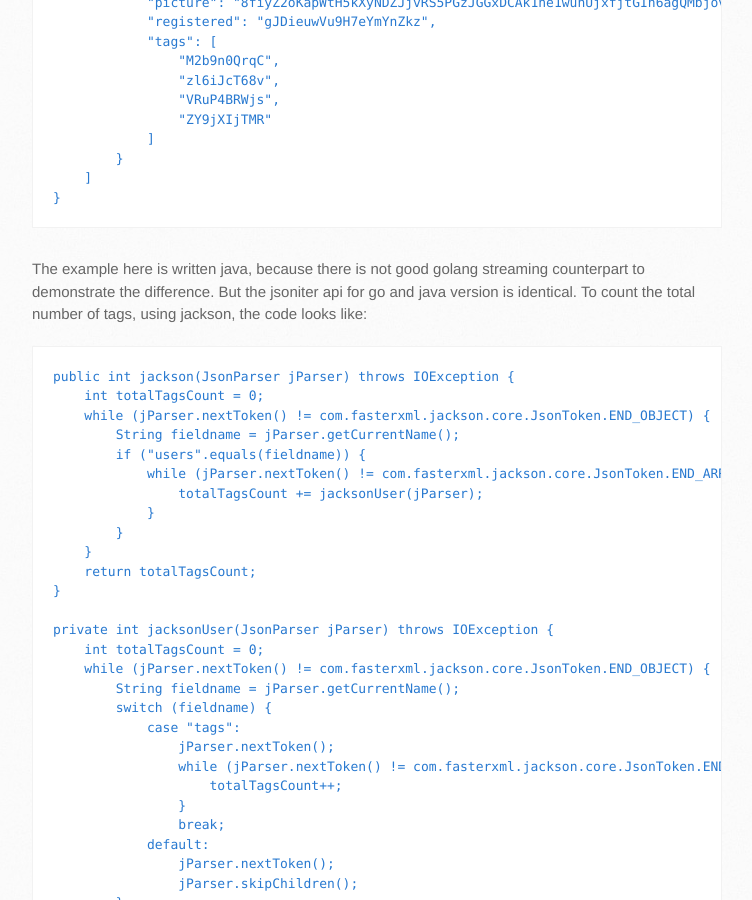
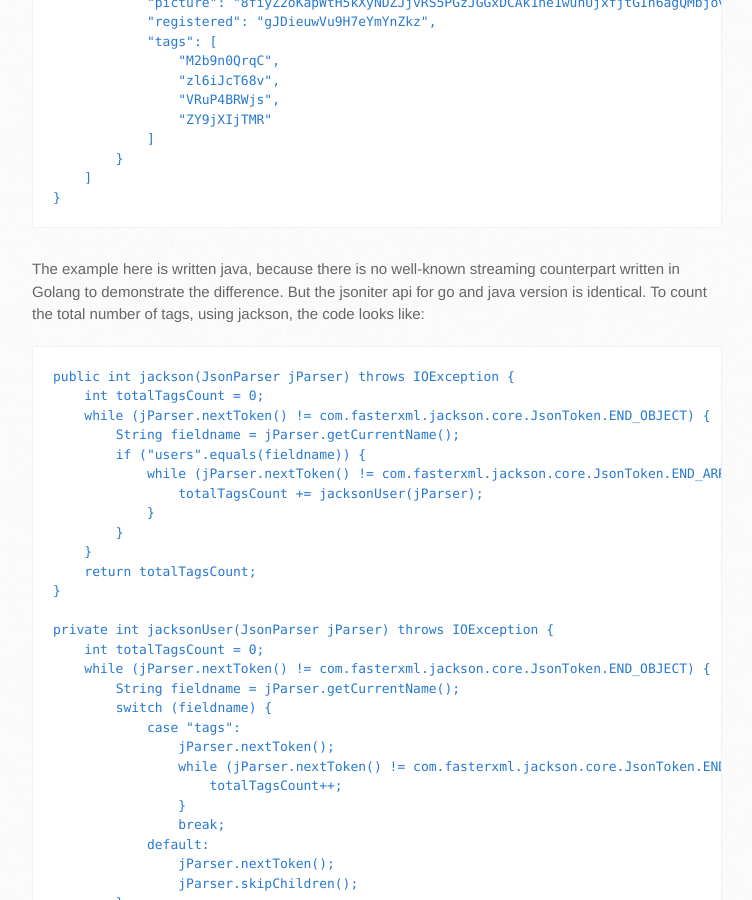
Before and after one commit to json-iterator/json-iterator.github.io, a Jekyll site: the page built from api.md, in a window 1280 px wide and 900 px high, scrolled down 1191 px. Shown: the whole window, without its empty margins (138-890 px from the left). Built offline with Jekyll 4.4.1, drawn with Linux system fonts in a browser that asks for light colours.

Commit message:
Update api.md

````diff
--- a/api.md
+++ b/api.md
@@ -49,7 +49,7 @@ Given a JSON text like this
 }
 ```
 
-The example here is written java, because there is not good golang streaming counterpart to demonstrate the difference. But the jsoniter api for go and java version is identical. To count the total number of tags, using jackson, the code looks like:
+The example here is written java, because there is no well-known streaming counterpart written in Golang to demonstrate the difference. But the jsoniter api for go and java version is identical. To count the total number of tags, using jackson, the code looks like:
 
 ```java
 public int jackson(JsonParser jParser) throws IOException {
````
